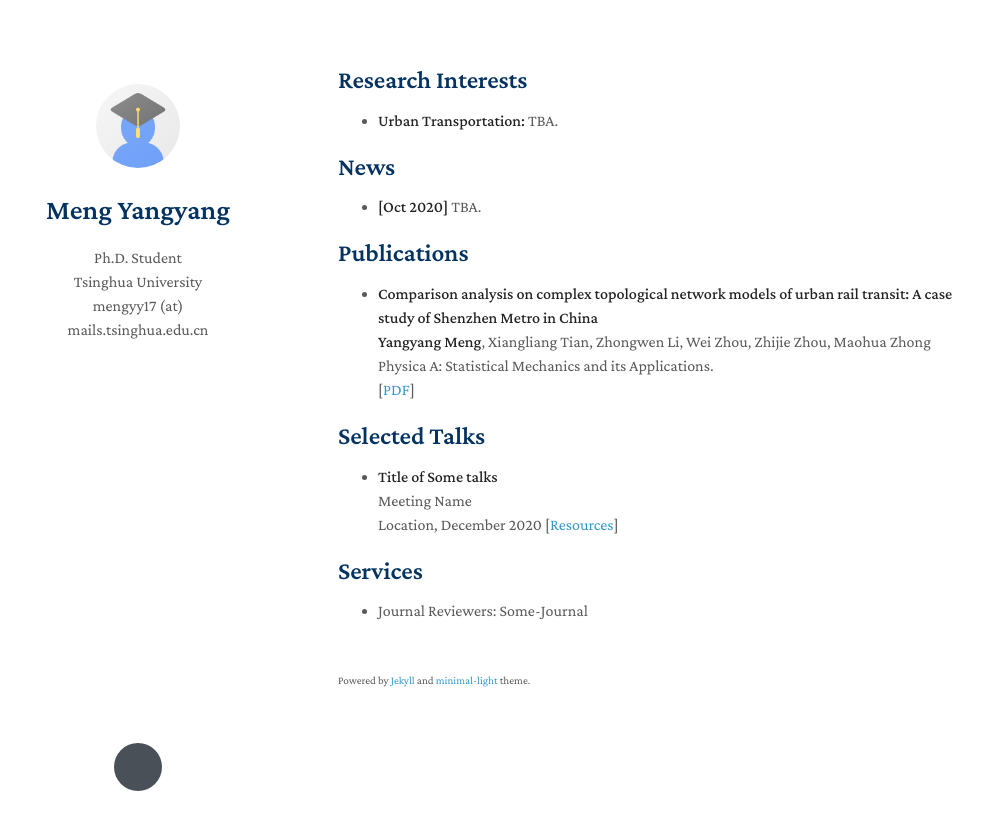
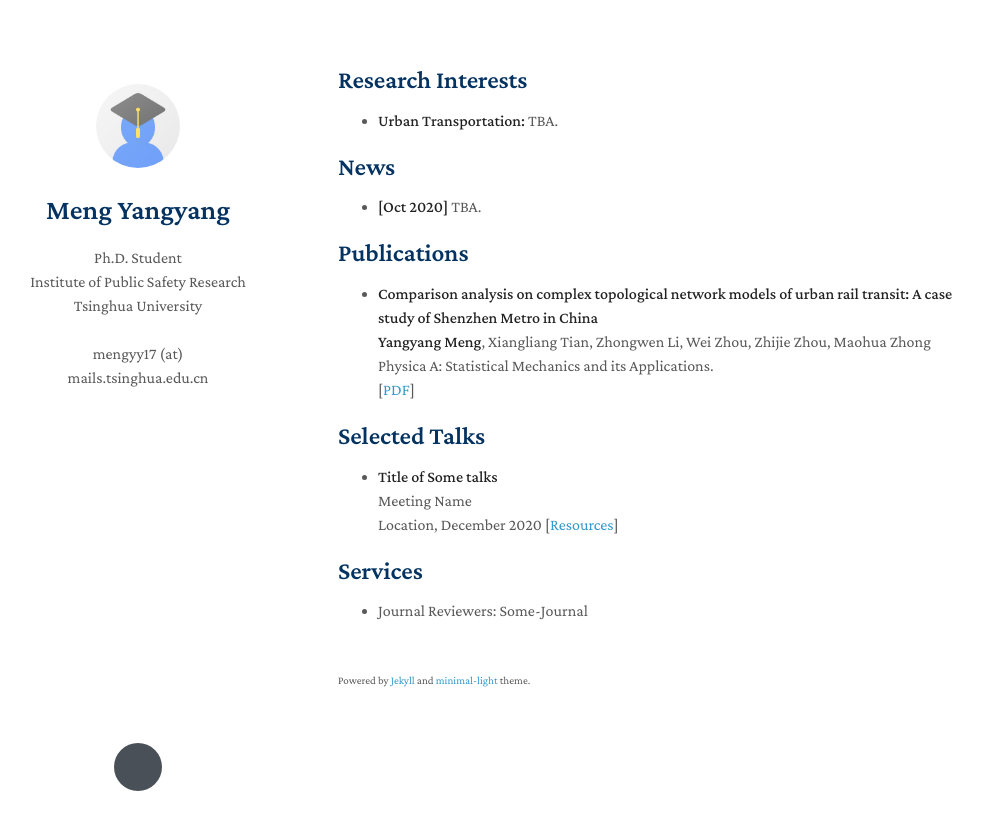
Before and after one commit to mengyy212/mengyy212.github.io, a Jekyll site: the page built from index.md, in a window 1280 px wide. Shown: the top 830 px of the page, without its empty margins (132-1115 px from the left). Built offline with Jekyll 4.4.1, drawn with Linux system fonts in a browser that asks for light colours; nearby versions of some CDN libraries; a style sheet for code colours, icons or effects is not loaded; our own code applies the rules of GitHub Pages for plain Markdown files.

Commit message:
update personal info

```diff
--- a/_config.yml
+++ b/_config.yml
@@ -11,7 +11,9 @@ favicon_dark: ./assets/img/avatar.png
 
 # Personal Info
 position: Ph.D. Student
-affiliation: Tsinghua University
+affiliation:
+  Institute of Public Safety Research <br>
+  Tsinghua University
 email: mengyy17 (at) mails.tsinghua.edu.cn
 # keywords: academic
 
--- a/_layouts/homepage.html
+++ b/_layouts/homepage.html
@@ -42,6 +42,7 @@
         <br>
         {% endif %}
         {{ site.affiliation }}
+        <br>
         <br>
         {% if site.email %}
         {{ site.email }}</p>
```
